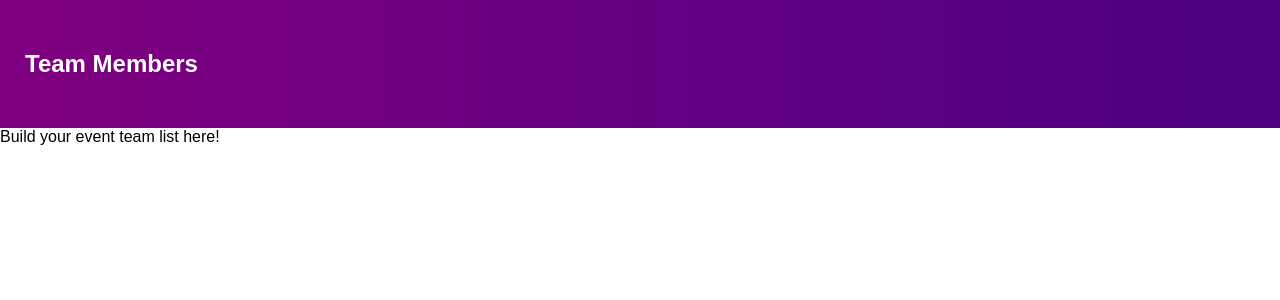
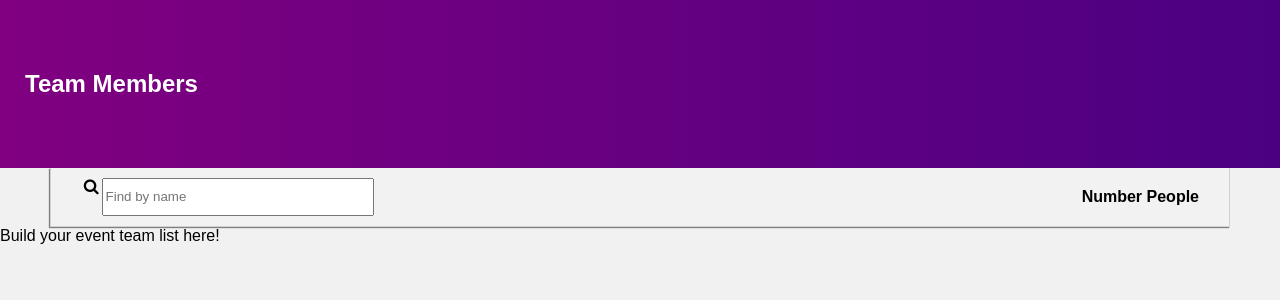
Before and after one commit to vnop/full-stack-engineer-exercise, a React app: page / in a window 1280 px wide. Shown: the top 300 px of the page. Built offline with nearby package versions, Linux system fonts and the light colour scheme.

Commit message:
Search section complete
Finished styling. Need to fix input box.

```diff
--- a/public/css/project.css
+++ b/public/css/project.css
@@ -4,11 +4,40 @@ html {
 
 body {
   margin: 0;
+  background: #f1f1f1;
 }
 
-h2 {
+.header {
   background: linear-gradient(to right, purple, indigo);
   color: white;
   margin: 0 0;
   padding: 50px 25px;
 }
+
+.searchRow {
+  background: #f2f2f2;
+  margin: 0 50px 0 50px;
+  border-width: 0 0.5px 0.5px 0.5px;
+  border-style: solid;
+  border-color: #d1d1d1;
+  display: flex;
+  flex-direction: row;
+  box-shadow: -1px 1px 1px grey;
+}
+
+.search {
+  padding: 10px 30px 10px 30px;
+  width: 50%;
+  display: flex;
+}
+
+input {
+  width: 50%;
+}
+
+.peopleCount {
+  text-align: right;
+  padding: 20px 30px 20px 30px;
+  width: 50%;
+  font-weight: bold;
+}
--- a/src/App.js
+++ b/src/App.js
@@ -1,5 +1,6 @@
 import React, { Component } from 'react';
 import Header from './Header';
+import Search from './Search';
 import EventTeam from './EventTeam';
 
 export class App extends Component {
@@ -7,6 +8,7 @@ export class App extends Component {
     return (
       <div>
         <Header />
+        <Search />
         <EventTeam />
       </div>
     );
--- /dev/null
+++ b/src/EventMember.js
@@ -0,0 +1,5 @@
+import React from 'react';
+
+const EventMember = () => <div>Member here</div>;
+
+export default EventMember;
--- a/src/Header.js
+++ b/src/Header.js
@@ -1,7 +1,7 @@
 import React from 'react';
 
 const Header = () =>
-  <div>
+  <div className="header">
     <h2>Team Members</h2>
   </div>;
 
--- /dev/null
+++ b/src/Search.js
@@ -0,0 +1,14 @@
+import React from 'react';
+
+const Search = () =>
+  <div className="searchRow">
+    <div className="search">
+      <span className="input-group">
+        <i className="fa fa-search fa-fw" />
+      </span>
+      <input type="text" placeholder="Find by name" />
+    </div>
+    <div className="peopleCount">Number People</div>
+  </div>;
+
+export default Search;
```
Also changed, not shown: src/EventTeam.js (+5 -6 lines), src/Search.jsx (deleted).
